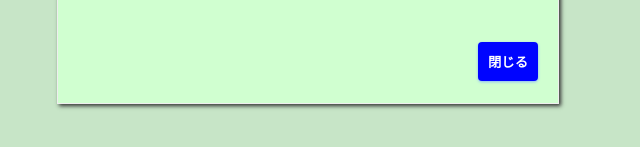
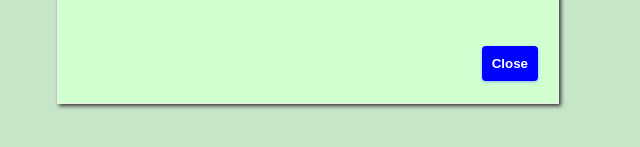
Before and after one commit to To-Fujita/Dialog_Boxes_for_HTML, a plain HTML site: page EN_Dialog_102.html in a window 1280 px wide. Both pictures are taken after a click on the button "Show Dialog Menu". Shown: the part 497-644 px from the top of the page, 332-972 px from the left. Drawn offline with nearby package versions, Linux system fonts and the light colour scheme.

Commit message:
Add files via upload

```diff
--- a/EN_Dialog_102.html
+++ b/EN_Dialog_102.html
@@ -281,7 +281,7 @@
     </span>
 
     <br><br><br><br><br><br><hr>
-    <input type="button" class="rightButton" id="close_000" value="閉じる" onclick="Dialog_close_000()">
+    <input type="button" class="rightButton" id="close_000" value="Close" onclick="Dialog_close_000()">
 </dialog>
 <script>
     function Dialog_open_000(){
```
